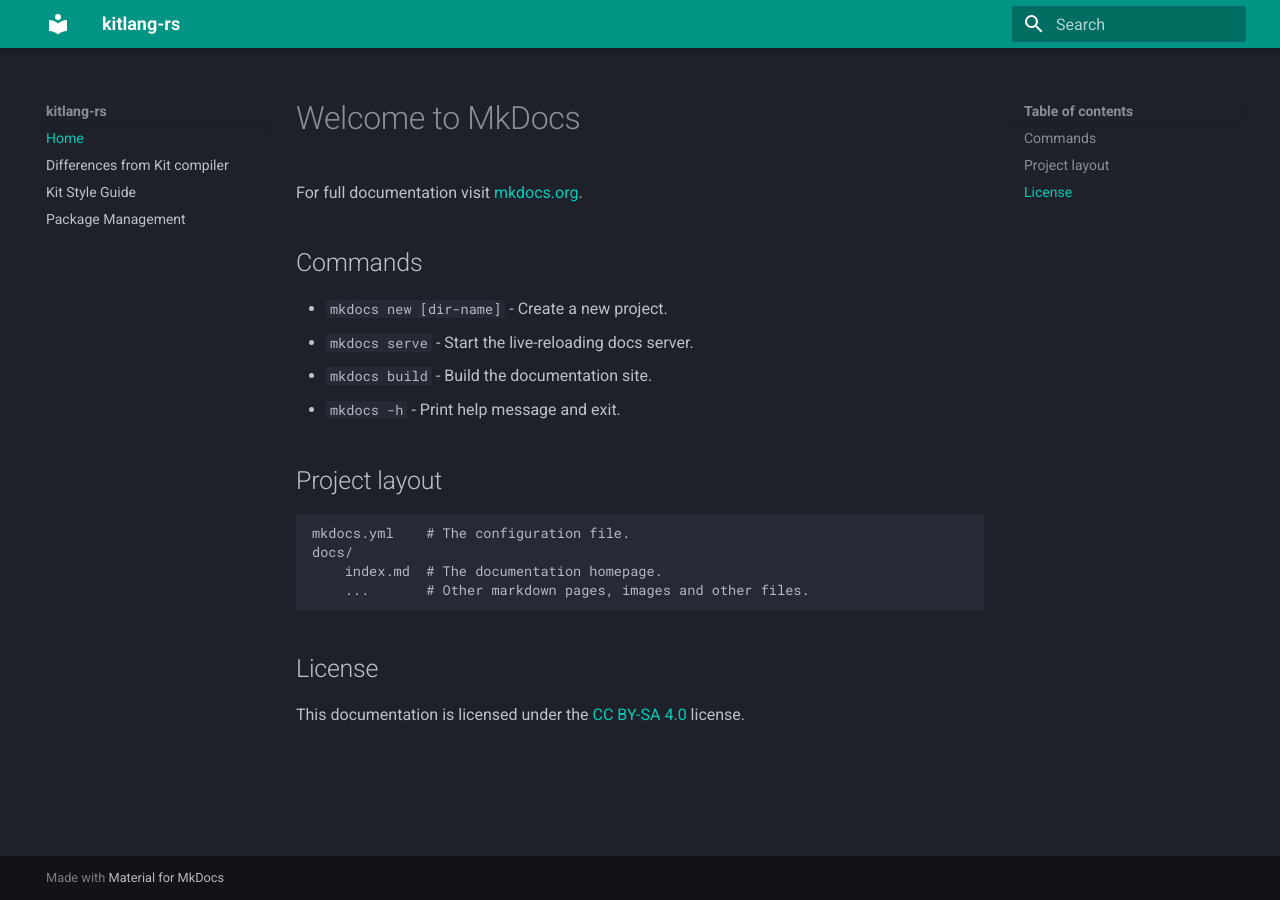
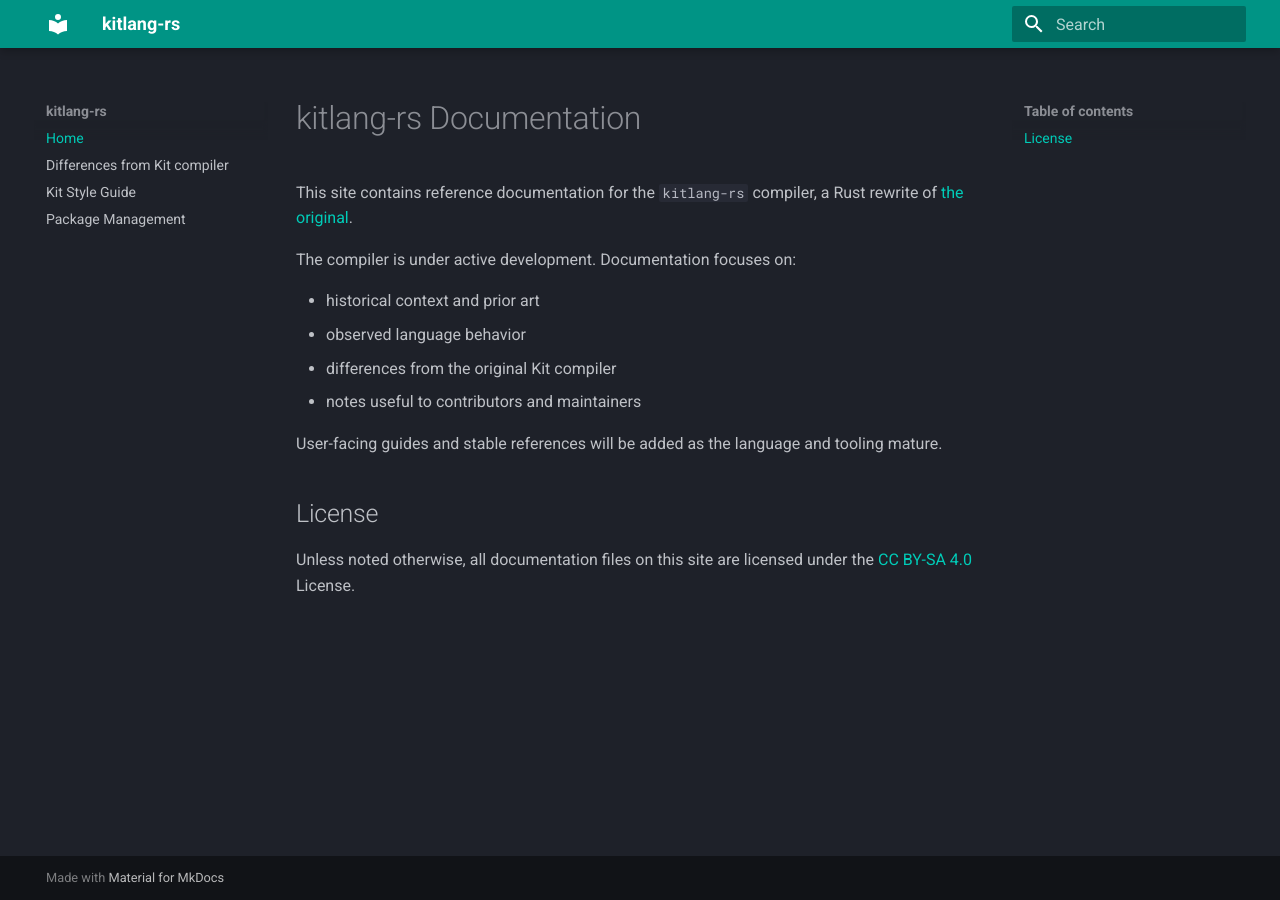
Before and after one commit to kitlang-dev/docs, an MkDocs documentation site: the page built from docs/index.md, in a window 1280 px wide. Built offline with MkDocs 1.6.1 and Material for MkDocs 9.7.7, drawn with Linux system fonts in a browser that asks for light colours.

Commit message:
chore: replace example mkdocs main page with actual content

```diff
--- a/docs/index.md
+++ b/docs/index.md
@@ -1,21 +1,17 @@
-# Welcome to MkDocs
+# kitlang-rs Documentation
 
-For full documentation visit [mkdocs.org](https://www.mkdocs.org).
+This site contains reference documentation for the `kitlang-rs` compiler, a Rust rewrite of [the original](https://github.com/kitlang/kit).
 
-## Commands
+The compiler is under active development.
+Documentation focuses on:
 
-* `mkdocs new [dir-name]` - Create a new project.
-* `mkdocs serve` - Start the live-reloading docs server.
-* `mkdocs build` - Build the documentation site.
-* `mkdocs -h` - Print help message and exit.
+- historical context and prior art
+- observed language behavior
+- differences from the original Kit compiler
+- notes useful to contributors and maintainers
 
-## Project layout
-
-    mkdocs.yml    # The configuration file.
-    docs/
-        index.md  # The documentation homepage.
-        ...       # Other markdown pages, images and other files.
+User-facing guides and stable references will be added as the language and tooling mature.
 
 ## License
 
-This documentation is licensed under the [CC BY-SA 4.0](https://creativecommons.org/licenses/by-sa/4.0/) license.
+Unless noted otherwise, all documentation files on this site are licensed under the [CC BY-SA 4.0](https://creativecommons.org/licenses/by-sa/4.0/) License.
```
